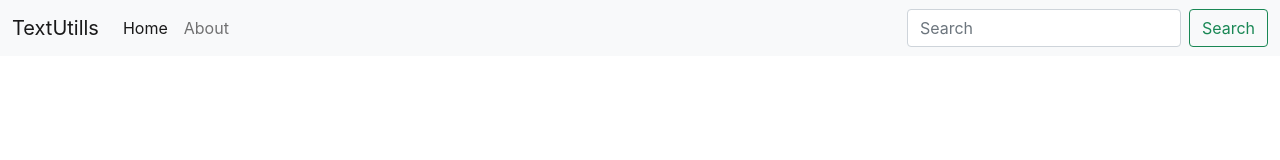
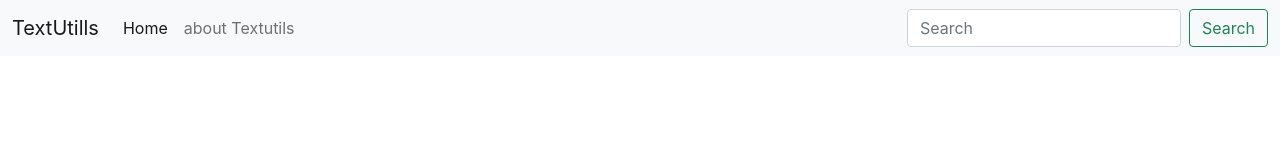
Before and after one commit to prajprad751/web, a React (Create React App) app: page / in a window 1280 px wide. Shown: the top 160 px of the page. Built offline with nearby package versions, Linux system fonts and the light colour scheme.

Commit message:
navbar working with prop

```diff
--- a/src/App.js
+++ b/src/App.js
@@ -1,34 +1,14 @@
 import logo from './logo.svg';
 import './App.css';
+import Navbar from './Component/Navbar';
 
 function App() {
   return (
    <>
-   <nav className="navbar navbar-expand-lg navbar-light bg-light">
-  <div className="container-fluid">
-    <a className="navbar-brand" href="/">TextUtills</a>
-    <button className="navbar-toggler" type="button" data-bs-toggle="collapse" data-bs-target="#navbarSupportedContent" aria-controls="navbarSupportedContent" aria-expanded="false" aria-label="Toggle navigation">
-      <span className="navbar-toggler-icon"></span>
-    </button>
-    <div className="collapse navbar-collapse" id="navbarSupportedContent">
-      <ul className="navbar-nav me-auto mb-2 mb-lg-0">
-        <li className="nav-item">
-          <a className="nav-link active" aria-current="page" href="/">Home</a>
-        </li>
+   {<Navbar title="TextUtills" aboutText="about Textutils"/>}
+   {/*<Navbar/>*/}
 
-        <li className="nav-item">
-          <a className="nav-link">About</a>
-        </li>
-      </ul>
-      <form className="d-flex">
-        <input className="form-control me-2" type="search" placeholder="Search" aria-label="Search"/>
-        <button className="btn btn-outline-success" type="submit">Search</button>
-      </form>
-    </div>
-  </div>
-</nav>
    </>
-
   );
 }
 
--- /dev/null
+++ b/src/Component/Navbar.js
@@ -0,0 +1,40 @@
+import React from 'react'
+import PropTypes from 'prop-types'
+
+export default function Navbar(props) {
+    return (
+        <nav className="navbar navbar-expand-lg navbar-light bg-light">
+        <div className="container-fluid">
+          <a className="navbar-brand" href="/">{props.title}</a>
+          <button className="navbar-toggler" type="button" data-bs-toggle="collapse" data-bs-target="#navbarSupportedContent" aria-controls="navbarSupportedContent" aria-expanded="false" aria-label="Toggle navigation">
+            <span className="navbar-toggler-icon"></span>
+          </button>
+          <div className="collapse navbar-collapse" id="navbarSupportedContent">
+            <ul className="navbar-nav me-auto mb-2 mb-lg-0">
+              <li className="nav-item">
+                <a className="nav-link active" aria-current="page" href="/">Home</a>
+              </li>
+
+              <li className="nav-item">
+                <a className="nav-link" href='/'>{props.aboutText}</a>
+              </li>
+            </ul>
+            <form className="d-flex">
+              <input className="form-control me-2" type="search" placeholder="Search" aria-label="Search"/>
+              <button className="btn btn-outline-success" type="submit">Search</button>
+            </form>
+          </div>
+         </div>
+         </nav>
+    )
+}
+
+Navbar.propTypes = {
+    title: PropTypes.string.isRequired,
+    aboutText: PropTypes.string.isRequired
+}
+
+Navbar.defaultProps ={
+    title: "this is default",
+    aboutText: "About"
+}
```
